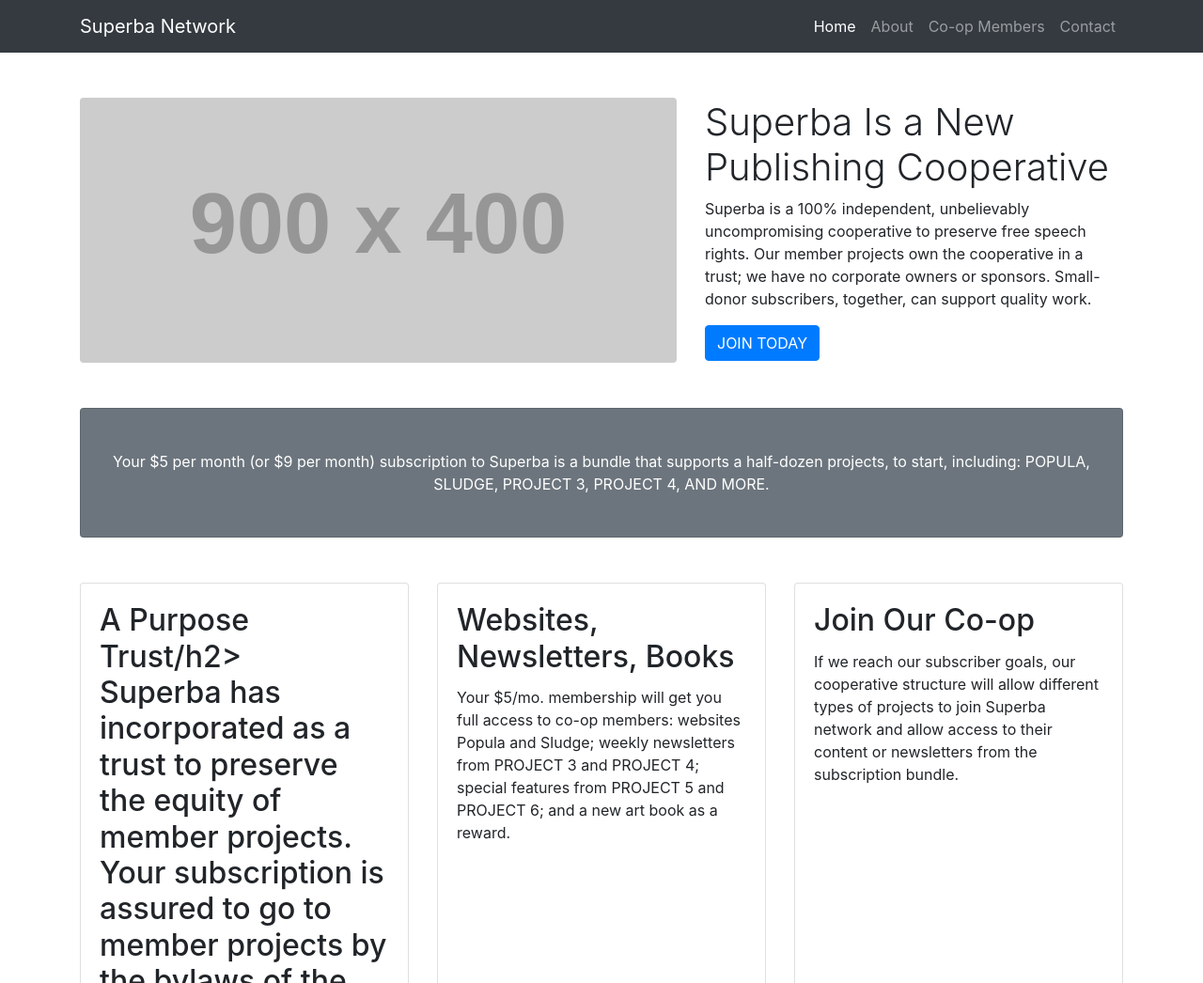
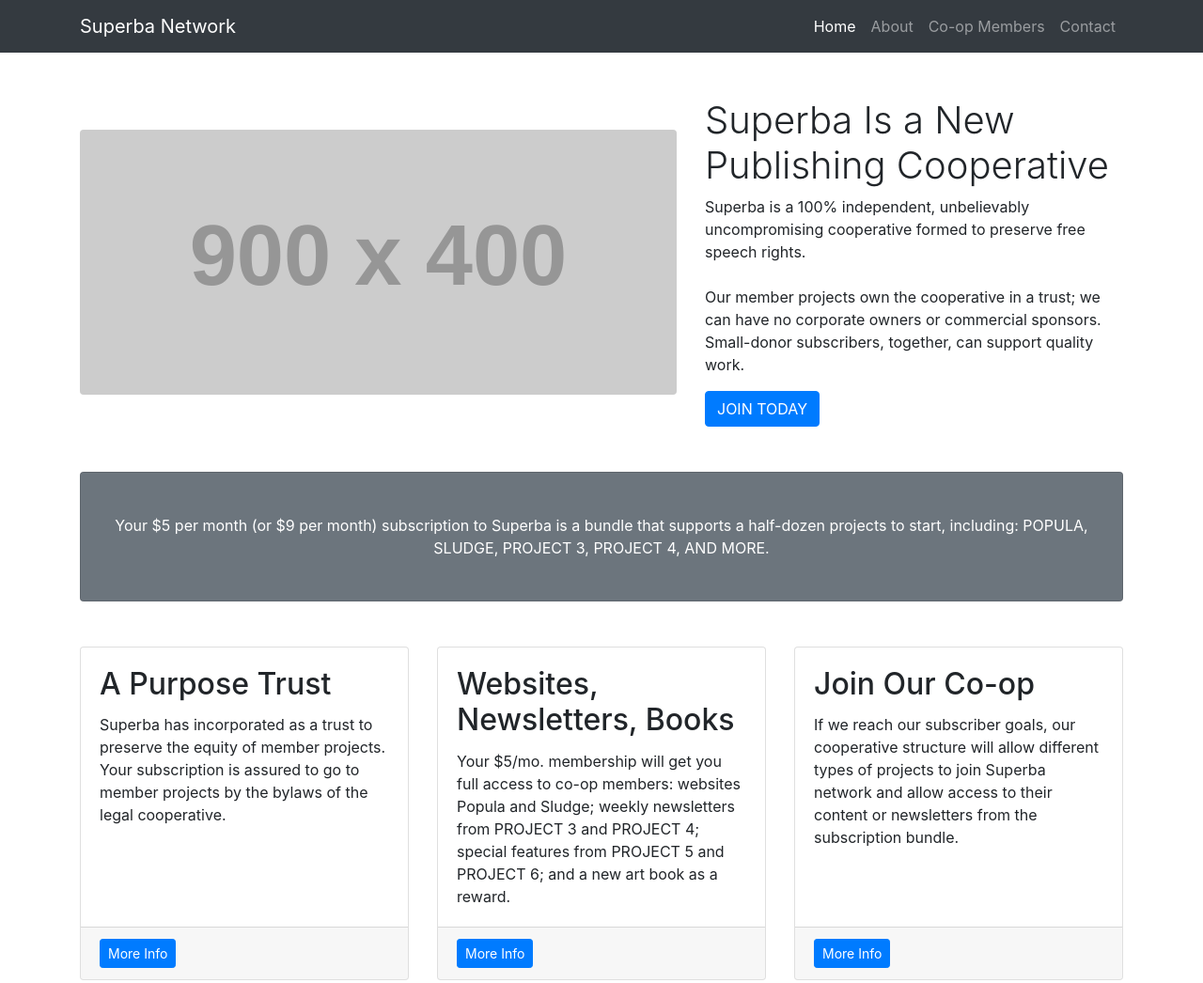
Before and after one commit to readsludge/readsludge.github.io, a website: page index.html in a window 1280 px wide. Shown: the top 1046 px of the page at 94% size. Drawn offline with Linux system fonts and the light colour scheme; placeholder pictures from the web are drawn by us.

Commit message:
missed a bracket
misc. copy updates

```diff
--- a/index.html
+++ b/index.html
@@ -59,7 +59,7 @@
       <!-- /.col-lg-8 -->
       <div class="col-lg-5">
         <h1 class="font-weight-light">Superba Is a New Publishing Cooperative</h1>
-        <p>Superba is a 100% independent, unbelievably uncompromising cooperative to preserve free speech rights. Our member projects own the cooperative in a trust; we have no corporate owners or sponsors. Small-donor subscribers, together, can support quality work.</p>
+        <p>Superba is a 100% independent, unbelievably uncompromising cooperative formed to preserve free speech rights.<br><br>Our member projects own the cooperative in a trust; we can have no corporate owners or commercial sponsors. Small-donor subscribers, together, can support quality work.</p>
         <a class="btn btn-primary" href="#">JOIN TODAY</a>
       </div>
       <!-- /.col-md-4 -->
@@ -69,7 +69,7 @@
     <!-- Call to Action Well -->
     <div class="card text-white bg-secondary my-5 py-4 text-center">
       <div class="card-body">
-        <p class="text-white m-0">Your $5 per month (or $9 per month) subscription to Superba is a bundle that supports a half-dozen projects, to start, including: POPULA, SLUDGE, PROJECT 3, PROJECT 4, AND MORE.</p>
+        <p class="text-white m-0">Your $5 per month (or $9 per month) subscription to Superba is a bundle that supports a half-dozen projects to start, including: POPULA, SLUDGE, PROJECT 3, PROJECT 4, AND MORE.</p>
       </div>
     </div>
 
@@ -78,7 +78,7 @@
       <div class="col-md-4 mb-5">
         <div class="card h-100">
           <div class="card-body">
-            <h2 class="card-title">A Purpose Trust/h2>
+            <h2 class="card-title">A Purpose Trust</h2>
             <p class="card-text">Superba has incorporated as a trust to preserve the equity of member projects. Your subscription is assured to go to member projects by the bylaws of the legal cooperative.</p>
           </div>
           <div class="card-footer">
```
